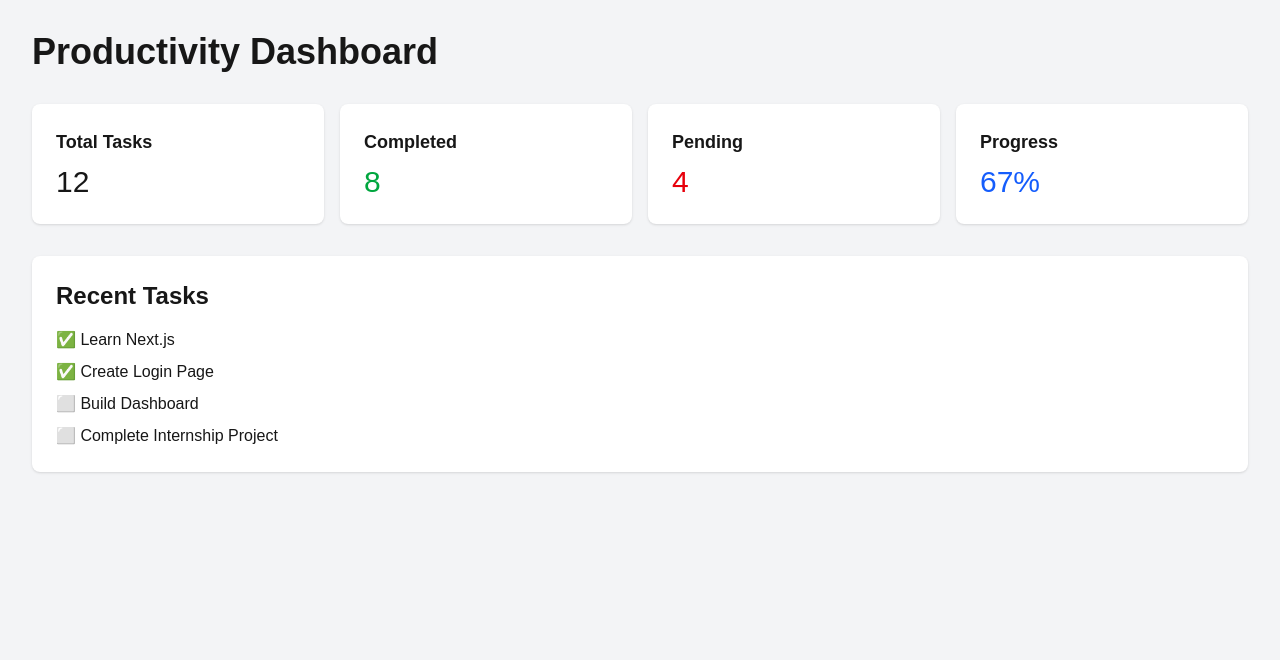
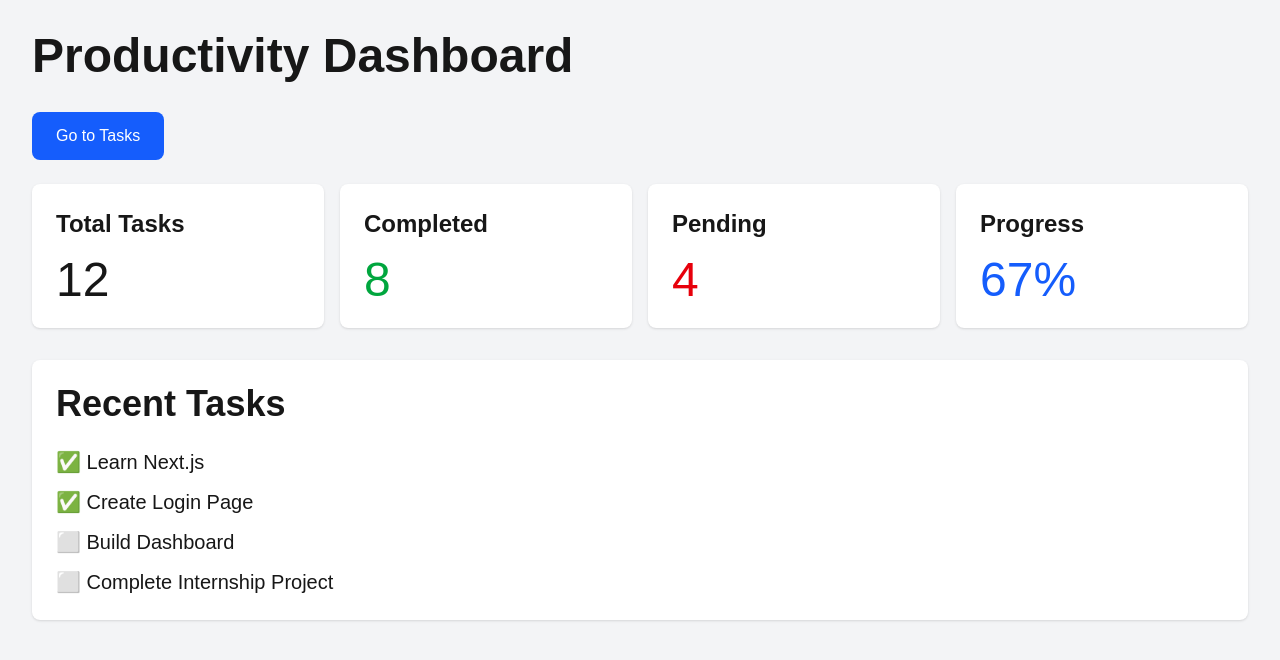
Before and after one commit to RakshitaHalagatti/productivity-task-manager, a Next.js app: page /dashboard in a window 1280 px wide. Shown: the top 660 px of the page. Built offline with nearby package versions, Linux system fonts and the light colour scheme.

Commit message:
Added task completion and deletion features

```diff
--- a/app/dashboard/page.tsx
+++ b/app/dashboard/page.tsx
@@ -1,38 +1,46 @@
+import Link from "next/link";
+
 export default function Dashboard() {
   return (
     <div className="min-h-screen bg-gray-100 p-8">
-      <h1 className="text-4xl font-bold mb-8">
+      <h1 className="text-5xl font-bold mb-8">
         Productivity Dashboard
       </h1>
 
+      <Link href="/tasks">
+        <button className="bg-blue-600 text-white px-6 py-3 rounded-lg mb-6 hover:bg-blue-700">
+          Go to Tasks
+        </button>
+      </Link>
+
       <div className="grid grid-cols-1 md:grid-cols-4 gap-4 mb-8">
         <div className="bg-white p-6 rounded-lg shadow">
-          <h2 className="font-bold text-lg">Total Tasks</h2>
-          <p className="text-3xl mt-2">12</p>
+          <h2 className="text-2xl font-semibold">Total Tasks</h2>
+          <p className="text-5xl mt-4">12</p>
         </div>
 
         <div className="bg-white p-6 rounded-lg shadow">
-          <h2 className="font-bold text-lg">Completed</h2>
-          <p className="text-3xl text-green-600 mt-2">8</p>
+          <h2 className="text-2xl font-semibold">Completed</h2>
+          <p className="text-5xl mt-4 text-green-600">8</p>
         </div>
 
         <div className="bg-white p-6 rounded-lg shadow">
-          <h2 className="font-bold text-lg">Pending</h2>
-          <p className="text-3xl text-red-600 mt-2">4</p>
+          <h2 className="text-2xl font-semibold">Pending</h2>
+          <p className="text-5xl mt-4 text-red-600">4</p>
         </div>
 
         <div className="bg-white p-6 rounded-lg shadow">
-          <h2 className="font-bold text-lg">Progress</h2>
-          <p className="text-3xl text-blue-600 mt-2">67%</p>
+          <h2 className="text-2xl font-semibold">Progress</h2>
+          <p className="text-5xl mt-4 text-blue-600">67%</p>
         </div>
       </div>
 
       <div className="bg-white p-6 rounded-lg shadow">
-        <h2 className="text-2xl font-bold mb-4">
+        <h2 className="text-4xl font-bold mb-6">
           Recent Tasks
         </h2>
 
-        <ul className="space-y-2">
+        <ul className="space-y-3 text-xl">
           <li>✅ Learn Next.js</li>
           <li>✅ Create Login Page</li>
           <li>⬜ Build Dashboard</li>
--- a/app/page.tsx
+++ b/app/page.tsx
@@ -1,3 +1,5 @@
+import Link from "next/link";
+
 export default function Home() {
   return (
     <div className="min-h-screen flex items-center justify-center bg-gradient-to-r from-blue-500 to-purple-600">
@@ -27,7 +29,9 @@ export default function Home() {
         </button>
 
         <p className="text-center mt-4 text-sm">
-          Don't have an account? Sign Up
+          <Link href="/signup" className="text-blue-600">
+            Don't have an account? Sign Up
+          </Link>
         </p>
       </div>
     </div>
--- a/app/signup/page.tsx
+++ b/app/signup/page.tsx
@@ -1,3 +1,5 @@
+import Link from "next/link";
+
 export default function Signup() {
   return (
     <div className="min-h-screen flex items-center justify-center bg-gradient-to-r from-green-400 to-blue-500">
@@ -34,9 +36,11 @@ export default function Signup() {
           className="w-full p-3 border rounded-lg mb-4"
         />
 
-        <button className="w-full bg-green-600 text-white p-3 rounded-lg">
-          Create Account
-        </button>
+        <Link href="/dashboard">
+          <button className="w-full bg-green-600 text-white p-3 rounded-lg">
+            Create Account
+          </button>
+        </Link>
       </div>
     </div>
   );
--- a/app/tasks/page.tsx
+++ b/app/tasks/page.tsx
@@ -1,39 +1,150 @@
+"use client";
+
+import { useState } from "react";
+
 export default function Tasks() {
+  const [title, setTitle] = useState("");
+  const [description, setDescription] = useState("");
+  const [category, setCategory] = useState("Work");
+  const [priority, setPriority] = useState("Medium");
+
+  const [tasks, setTasks] = useState<
+    {
+      title: string;
+      description: string;
+      category: string;
+      priority: string;
+      completed: boolean;
+    }[]
+  >([]);
+
+  const addTask = () => {
+    if (title.trim() === "") return;
+
+    const newTask = {
+      title,
+      description,
+      category,
+      priority,
+      completed: false,
+    };
+
+    setTasks([...tasks, newTask]);
+
+    setTitle("");
+    setDescription("");
+    setCategory("Work");
+    setPriority("Medium");
+  };
+
+  const completeTask = (index: number) => {
+    const updatedTasks = [...tasks];
+    updatedTasks[index].completed = true;
+    setTasks(updatedTasks);
+  };
+
   return (
     <div className="min-h-screen bg-gray-100 p-8">
       <h1 className="text-4xl font-bold mb-6">
         Task Management
       </h1>
 
-      <div className="bg-white p-6 rounded-lg shadow max-w-xl">
+      <div className="bg-white p-6 rounded-lg shadow max-w-xl mb-8">
         <input
           type="text"
           placeholder="Task Title"
+          value={title}
+          onChange={(e) => setTitle(e.target.value)}
           className="w-full p-3 border rounded mb-4"
         />
 
         <textarea
           placeholder="Task Description"
+          value={description}
+          onChange={(e) => setDescription(e.target.value)}
           className="w-full p-3 border rounded mb-4"
         />
 
-        <select className="w-full p-3 border rounded mb-4">
-          <option>Select Category</option>
+        <select
+          value={category}
+          onChange={(e) => setCategory(e.target.value)}
+          className="w-full p-3 border rounded mb-4"
+        >
           <option>Work</option>
           <option>Personal</option>
           <option>Study</option>
         </select>
 
-        <select className="w-full p-3 border rounded mb-4">
-          <option>Select Priority</option>
+        <select
+          value={priority}
+          onChange={(e) => setPriority(e.target.value)}
+          className="w-full p-3 border rounded mb-4"
+        >
           <option>High</option>
           <option>Medium</option>
           <option>Low</option>
         </select>
 
-        <button className="bg-blue-600 text-white px-6 py-3 rounded">
+        <button
+          onClick={addTask}
+          className="bg-blue-600 text-white px-6 py-3 rounded"
+        >
           Add Task
         </button>
+      </div>
+
+      <div className="bg-white p-6 rounded-lg shadow">
+        <h2 className="text-2xl font-bold mb-4">
+          My Tasks
+        </h2>
+
+        {tasks.length === 0 ? (
+          <p>No tasks added yet.</p>
+        ) : (
+          <ul className="space-y-4">
+            {tasks.map((task, index) => (
+              <li
+                key={index}
+                className="border p-4 rounded"
+              >
+                <h3 className="font-bold text-lg">
+                  {task.completed ? "✅ " : ""}
+                  {task.title}
+                </h3>
+
+                <p>{task.description}</p>
+
+                <p>
+                  Category: {task.category}
+                </p>
+
+                <p>
+                  Priority: {task.priority}
+                </p>
+
+                {!task.completed && (
+                  <button
+                    onClick={() => completeTask(index)}
+                    className="bg-green-600 text-white px-4 py-2 rounded mt-3 mr-2"
+                  >
+                    Complete
+                  </button>
+                )}
+
+                <button
+                  onClick={() =>
+                    setTasks(
+                      tasks.filter((_, i) => i !== index)
+                    )
+                  }
+                  className="bg-red-500 text-white px-4 py-2 rounded mt-3"
+                >
+                  Delete
+                </button>
+              </li>
+            ))}
+          </ul>
+        )}
       </div>
     </div>
   );
```
